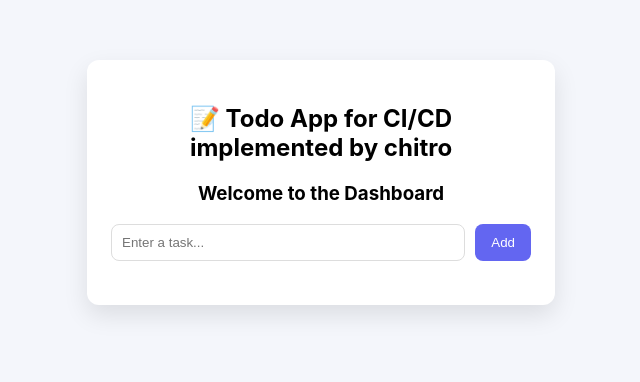
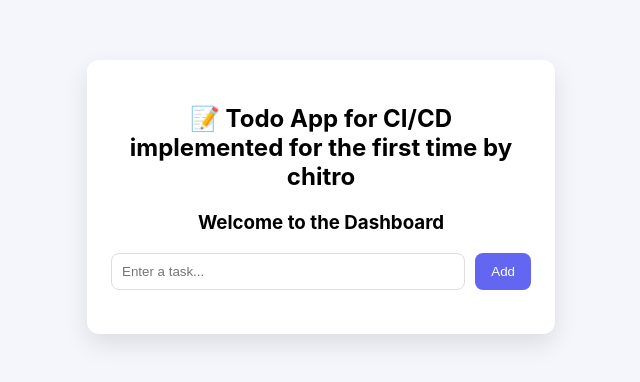
Before and after one commit to Chitropent/todoapp, a React (Create React App) app: page / in a window 1280 px wide. Shown: the top 382 px of the page, without its empty margins (319-959 px from the left). Built offline with nearby package versions, Linux system fonts and the light colour scheme.

Commit message:
commit 5

```diff
--- a/src/todo/TodoApp.jsx
+++ b/src/todo/TodoApp.jsx
@@ -39,7 +39,7 @@ export default function TodoApp() {
 
   return (
     <div className="todo-container">
-      <h2>📝 Todo App for CI/CD implemented by chitro</h2>
+      <h2>📝 Todo App for CI/CD implemented for the first time by chitro</h2>
       <h3>Welcome to the Dashboard</h3>
 
       <div className="input-row">
```
